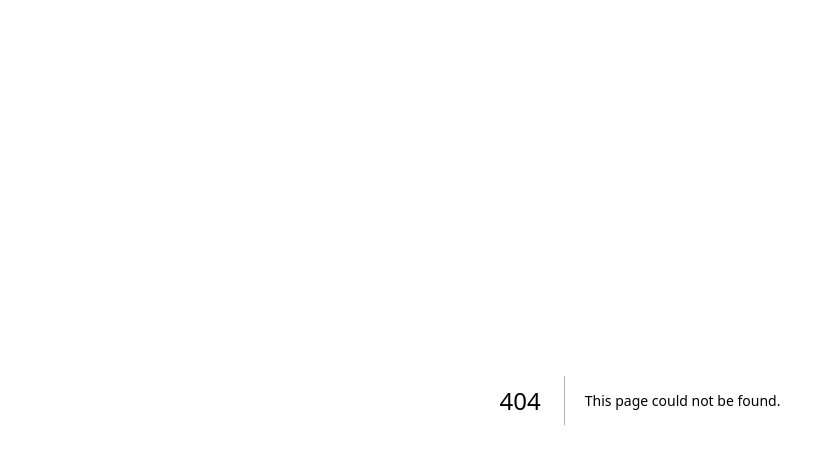
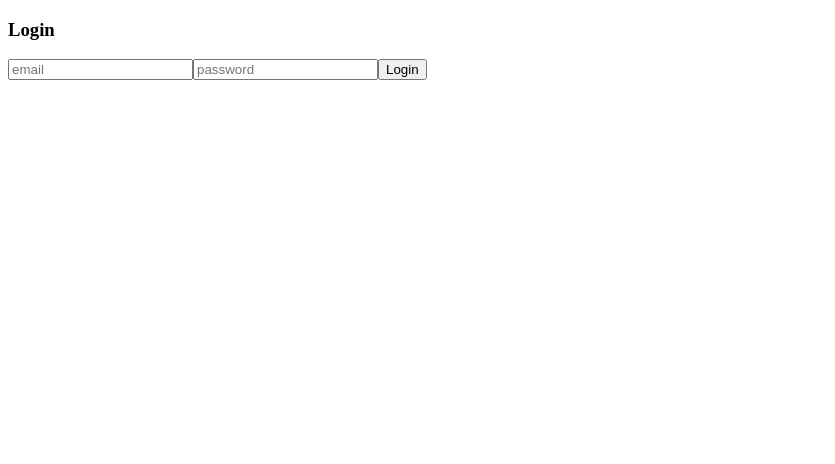
Before and after one commit to AlexUrluescu/CogNex-FE, a Next.js app: page /login in a window 1280 px wide. Before the commit this address had no page. Shown: the top 464 px of the page, without its empty margins (0-835 px from the left). Built offline with nearby package versions, Linux system fonts and the light colour scheme.

Commit message:
implement login

```diff
--- a/src/flows/register/index.ts
+++ b/src/flows/register/index.ts
@@ -1,14 +1,15 @@
 import { IUser } from "@/domain/user";
 import { RegisterRepository } from "@/repositories/register";
+import { UserLogin } from "@/types";
 
 class RegisterFlow {
   registerRepository = new RegisterRepository();
   async registerNewUser(user: IUser) {
-    console.log("user", user);
+    const newUser = await this.registerRepository.registerNewUser(user);
+  }
 
-    const newUser = await this.registerRepository.registerNewUser(user);
-
-    console.log("newUser", newUser.user);
+  async loginUser(user: UserLogin) {
+    const loggedUser = await this.registerRepository.loginUser(user);
   }
 }
 
--- /dev/null
+++ b/src/pages/login/index.tsx
@@ -0,0 +1,50 @@
+import { RegisterFlow } from "@/flows/register";
+import React, { useState } from "react";
+
+interface IForm {
+  email: string;
+  password: string;
+}
+
+const initialFormValues = {
+  email: "",
+  password: "",
+};
+
+const Login = () => {
+  const [inputs, setInputs] = useState<IForm>(initialFormValues);
+  const handleLogin = (e: any) => {
+    e.preventDefault();
+
+    RegisterFlow.loginUser(inputs);
+  };
+
+  const handleInputsChange = (e: React.ChangeEvent<HTMLInputElement>) => {
+    const { name, value } = e.target;
+    setInputs({ ...inputs, [name]: value });
+  };
+
+  return (
+    <div>
+      <h3>Login</h3>
+      <form onSubmit={handleLogin}>
+        <input
+          value={inputs.email}
+          name="email"
+          onChange={handleInputsChange}
+          placeholder="email"
+        />
+        <input
+          value={inputs.password}
+          name="password"
+          onChange={handleInputsChange}
+          placeholder="password"
+          type="password"
+        />
+        <button type="submit">Login</button>
+      </form>
+    </div>
+  );
+};
+
+export default Login;
--- a/src/repositories/register/index.ts
+++ b/src/repositories/register/index.ts
@@ -1,9 +1,8 @@
 import { IUser } from "@/domain/user";
+import { UserLogin } from "@/types";
 
 export class RegisterRepository {
   async registerNewUser(user: IUser) {
-    console.log("repo", user);
-
     try {
       const res = await fetch(`${process.env.NEXT_PUBLIC_ROUTE}/register`, {
         method: "POST",
@@ -24,4 +23,26 @@ export class RegisterRepository {
       return error;
     }
   }
+
+  async loginUser(user: UserLogin) {
+    try {
+      const res = await fetch(`${process.env.NEXT_PUBLIC_ROUTE}/login`, {
+        method: "POST",
+        headers: {
+          "Content-Type": "application/json",
+        },
+        body: JSON.stringify({ user }),
+      });
+
+      const data = await res.json();
+
+      if (data.user === undefined || data.ok === false) {
+        return;
+      }
+
+      return data.user;
+    } catch (error) {
+      return error;
+    }
+  }
 }
--- /dev/null
+++ b/src/types/index.ts
@@ -0,0 +1,4 @@
+export type UserLogin = {
+  email: string;
+  password: string;
+};
```
